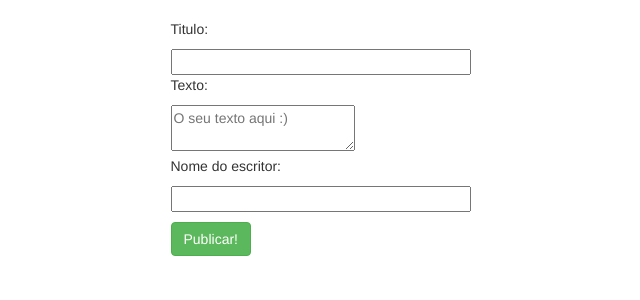
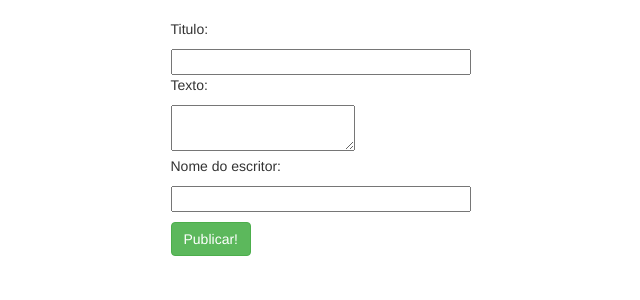
Before and after one commit to Russell616/bookbook, a PHP site: page /upload.php in a window 1280 px wide. Shown: the part 51-351 px from the top of the page, without its empty margins (192-832 px from the left). Run offline with PHP 8.4, Linux system fonts and the light colour scheme.

Commit message:
removido placeholder

```diff
--- a/front_end/upload.php
+++ b/front_end/upload.php
@@ -63,7 +63,7 @@
                 <div class="caption-full">
                     <form action= "index.php" method="post" target="_blank" >
                         <p>Titulo:</p> <input type="text" name="titulo" style="width: 300px;" required/>
-                        <p>Texto:</p> <textarea type="text" name="texto" class="wideInput" placeholder="O seu texto aqui :)" required></textarea>
+                        <p>Texto:</p> <textarea type="text" name="texto" class="wideInput" required></textarea>
                         <p>Nome do escritor: </p><input type="text" name="autor" style="width: 300px;" required/></p>
                     </form>
                 </div>
```
